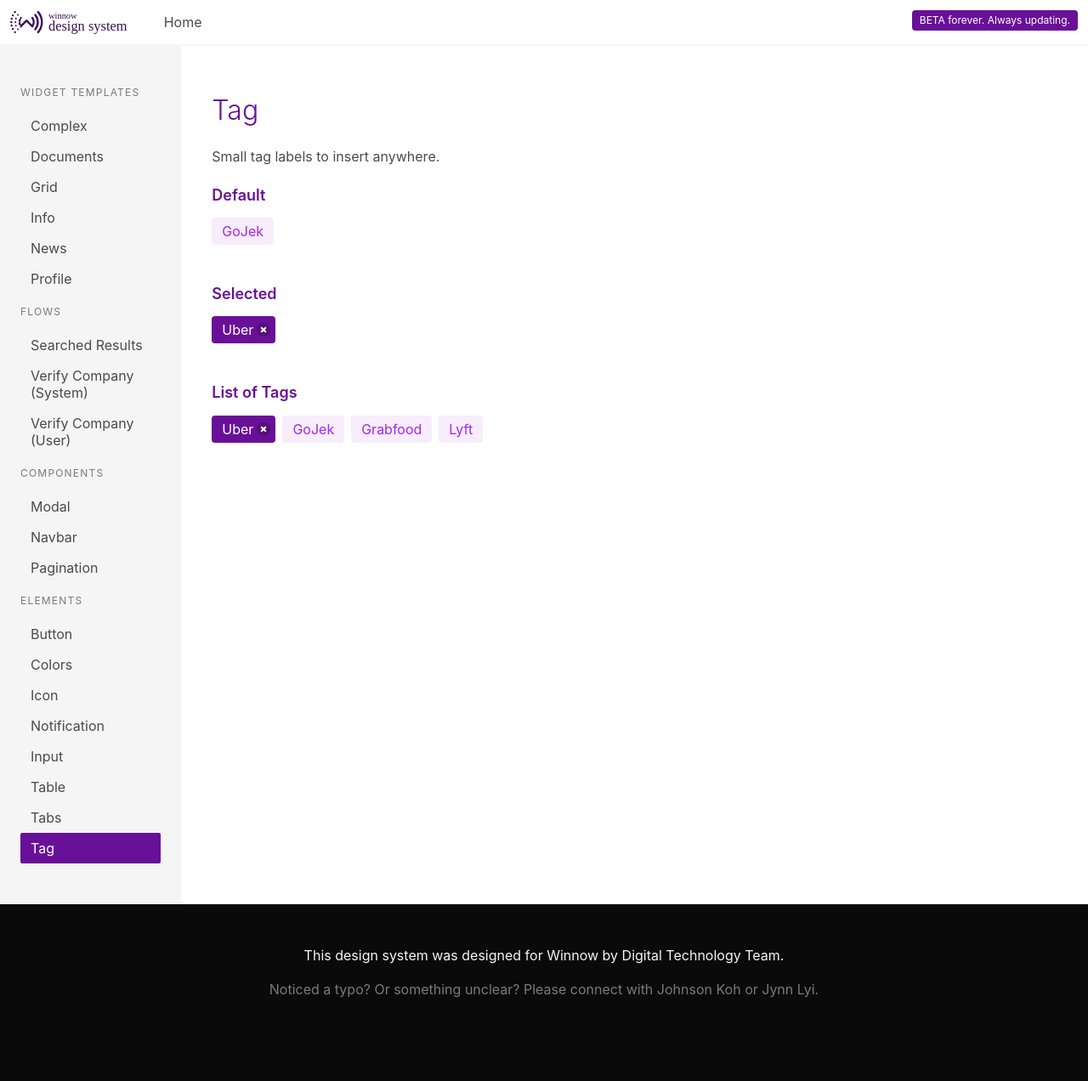
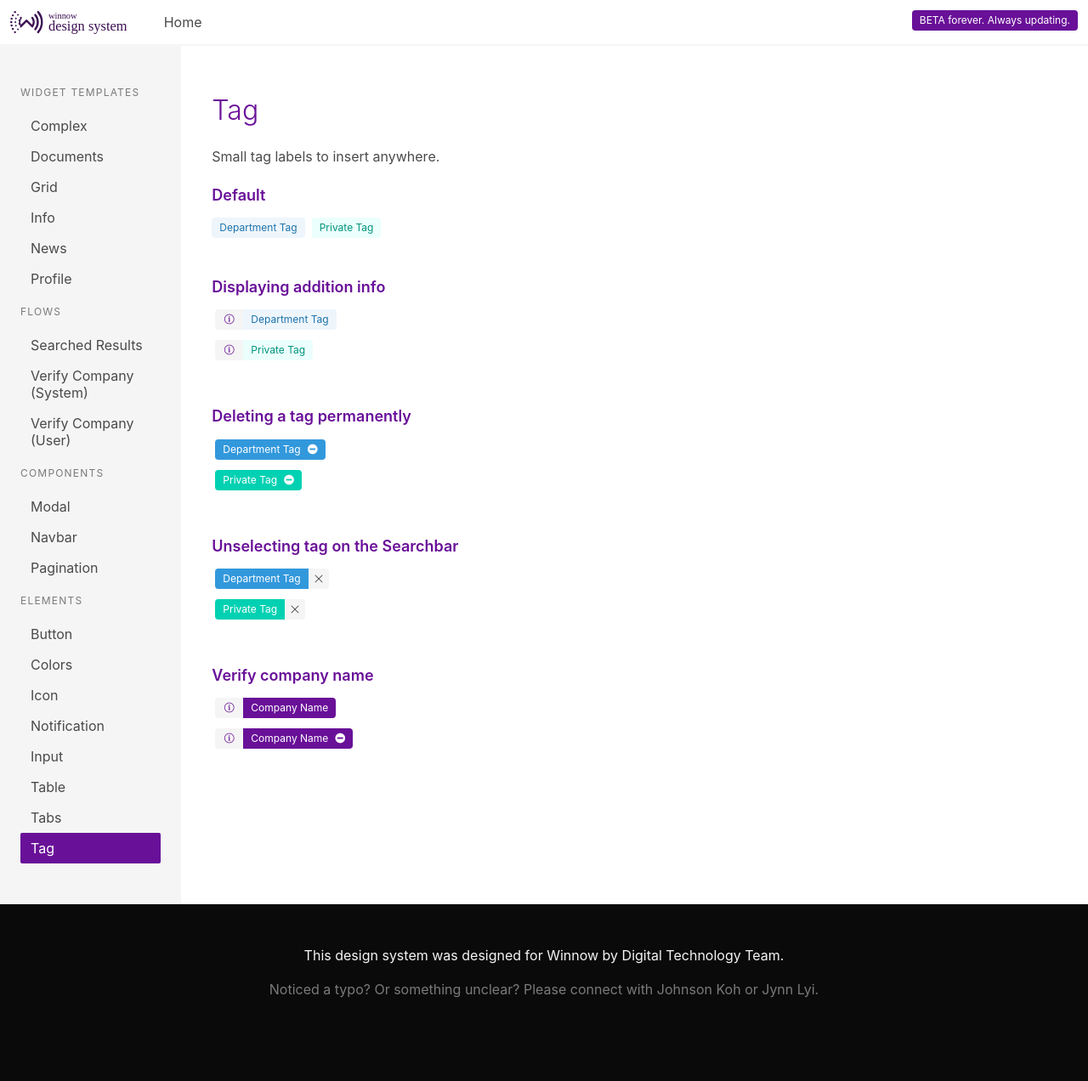
Before and after one commit to JohnsonKoh1110/johnsonkoh1110.github.io, a Jekyll site: the page built from content/elements/tag.html, in a window 1280 px wide. Shown: the whole page at 85% size. Built offline with Jekyll 4.4.1, drawn with Linux system fonts in a browser that asks for light colours.

Commit message:
Updated tags

```diff
--- a/content/elements/tag.html
+++ b/content/elements/tag.html
@@ -11,25 +11,73 @@
   <div class="content mt-5">
     <div class="block">
       <h5 class="has-text-link">Default</h5>
-      <span class="tag is-medium is-link is-light"> GoJek </span>
+      <div class="tags">
+        <span class="tag is-info is-light"> Department Tag </span>
+        <span class="tag is-primary is-light"> Private Tag </span>
+      </div>
     </div>
     <div class="block pt-5">
-      <h5 class="has-text-link">Selected</h5>
-      <span class="tag is-link is-medium">
-        Uber
-        <button class="delete is-small"></button>
-      </span>
+      <h5 class="has-text-link">Displaying addition info</h5>
+      <div class="tags has-addons m-1">
+        <span class="tag"
+          ><a class="icon">
+            <i class="fal fa-info-circle" aria-hidden="true"></i> </a
+        ></span>
+        <span class="tag is-info is-light">Department Tag</span>
+      </div>
+      <div class="tags has-addons m-1">
+        <span class="tag"
+          ><a class="icon">
+            <i class="fal fa-info-circle" aria-hidden="true"></i> </a
+        ></span>
+        <span class="tag is-primary is-light">Private Tag</span>
+      </div>
     </div>
     <div class="block pt-5">
-      <h5 class="has-text-link">List of Tags</h5>
-      <div class="tags">
-        <span class="tag is-link is-medium">
-          Uber
-          <button class="delete is-small"></button>
-        </span>
-        <span class="tag is-medium is-link is-light"> GoJek </span>
-        <span class="tag is-medium is-link is-light"> Grabfood </span>
-        <span class="tag is-medium is-link is-light"> Lyft </span>
+      <h5 class="has-text-link">Deleting a tag permanently</h5>
+      <div class="tags has-addons m-1">
+        <span class="tag is-info">
+          Department Tag
+          <span class="is-small ml-2">
+            <i class="fas fa-minus-circle" aria-hidden="true"></i></span
+        ></span>
+      </div>
+      <div class="tags has-addons m-1">
+        <span class="tag is-primary">
+          Private Tag
+          <span class="is-small ml-2">
+            <i class="fas fa-minus-circle" aria-hidden="true"></i></span
+        ></span>
+      </div>
+    </div>
+    <div class="block pt-5">
+      <h5 class="has-text-link">Unselecting tag on the Searchbar</h5>
+      <div class="tags  has-addons m-1">
+        <a class="tag is-info">Department Tag</a>
+        <a class="tag is-delete"></a>
+      </div>
+      <div class="tags has-addons m-1">
+        <a class="tag is-primary">Private Tag</a>
+        <a class="tag is-delete"></a>
+      </div>
+    </div>
+    <div class="block pt-5">
+      <h5 class="has-text-link">Verify company name</h5>
+      <div class="tags has-addons m-1">
+        <span class="tag"
+          ><a class="icon">
+            <i class="fal fa-info-circle" aria-hidden="true"></i> </a
+        ></span>
+        <span class="tag is-link">Company Name</span>
+      </div>
+      <div class="tags has-addons m-1">
+        <span class="tag"
+          ><a class="icon">
+            <i class="fal fa-info-circle" aria-hidden="true"></i> </a
+        ></span>
+        <span class="tag is-link">Company Name<span class="is-small ml-2">
+          <i class="fas fa-minus-circle" aria-hidden="true"></i></span
+      ></span></span>
       </div>
     </div>
   </div>
```
Also changed, not shown: 2 other files.
